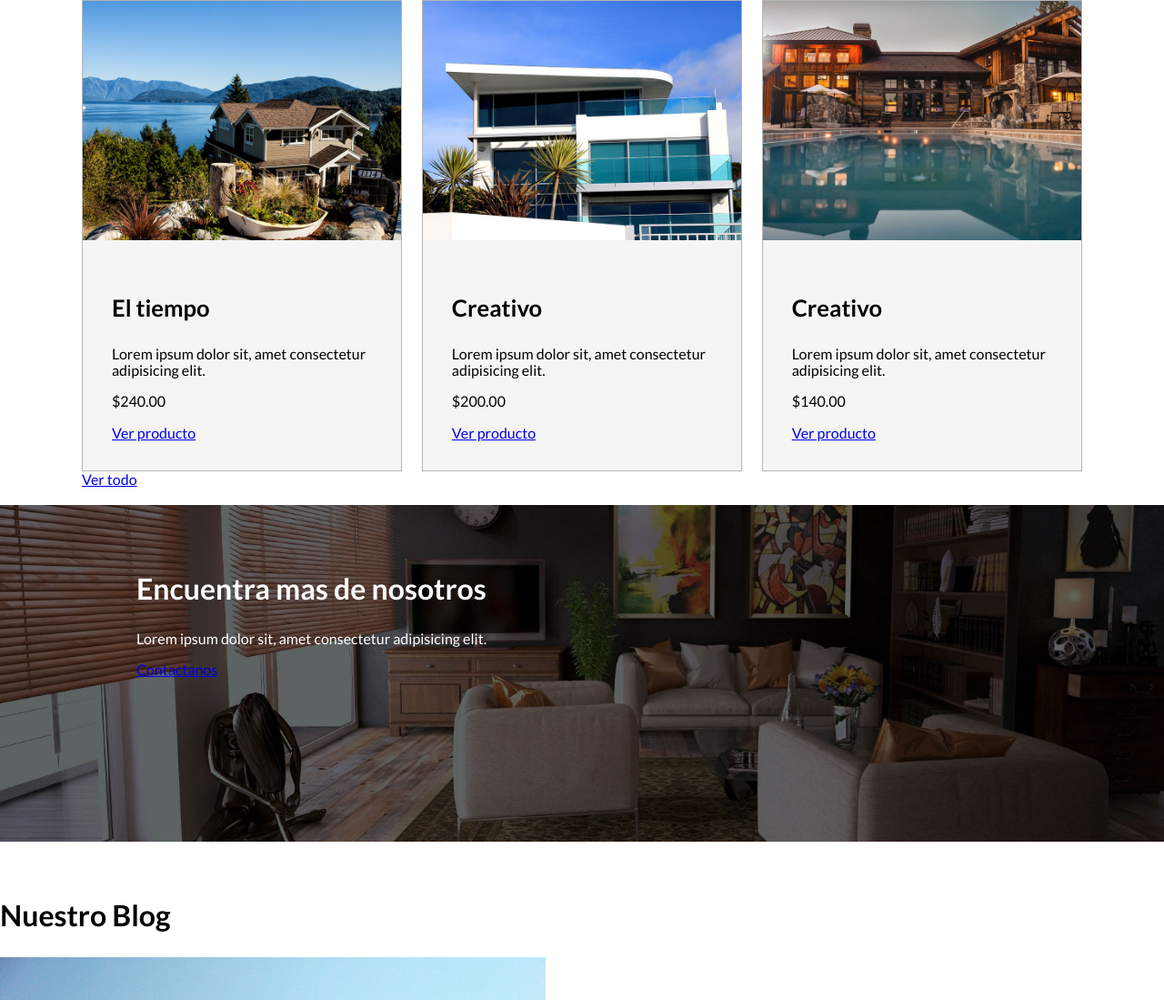
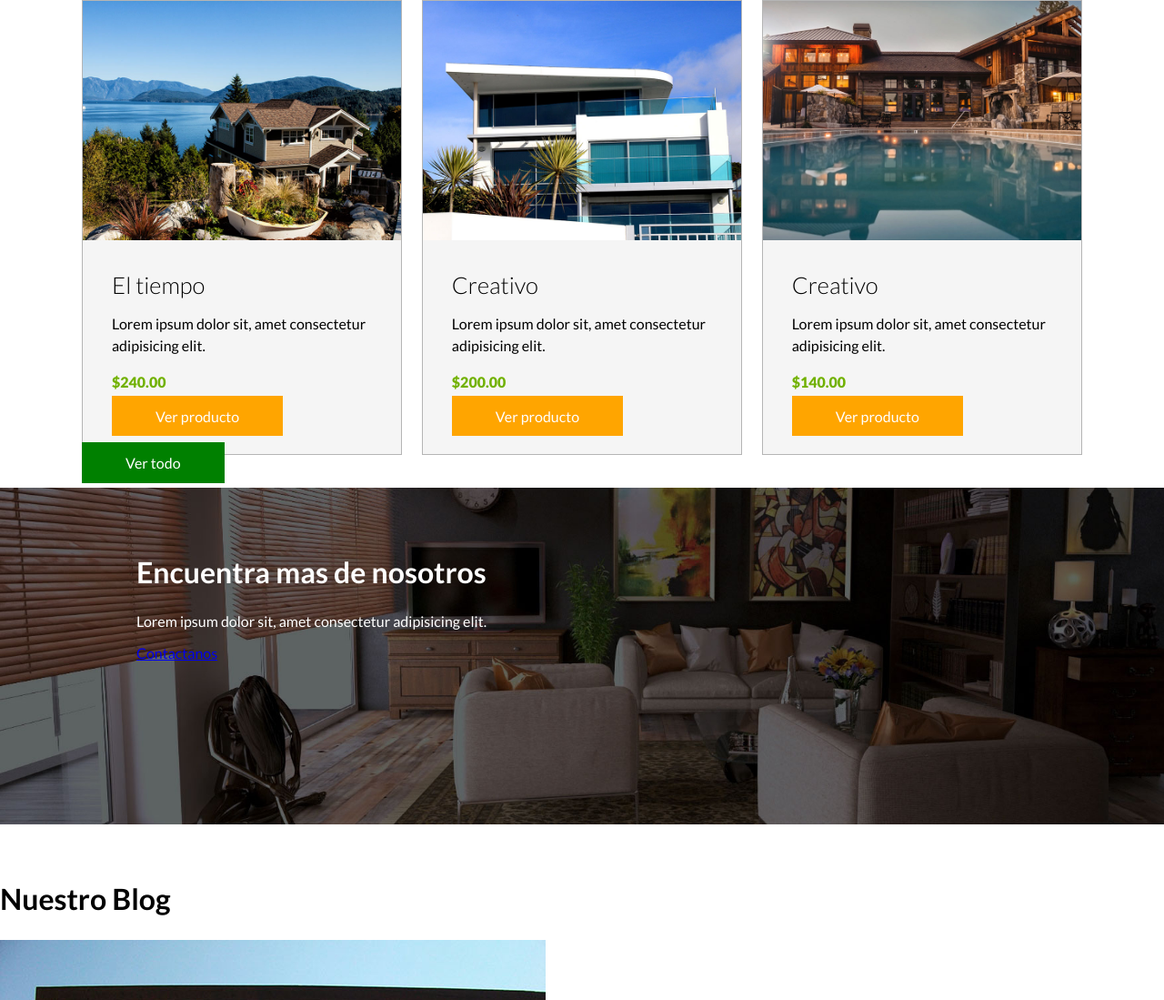
Before and after one commit to JaredAcosta0/BIENESRAICES, a plain HTML site: page index.html in a window 1280 px wide. Shown: the part 1422-2521 px from the top of the page at 91% size. Drawn offline with Linux system fonts and the light colour scheme.

Commit message:
nuevo boton

```diff
--- a/css/styles.css
+++ b/css/styles.css
@@ -52,6 +52,20 @@ h4{
 
 .fw-300{
     font-weight: 300;
+}
+
+.boton{
+    color: white;
+    padding: 0.8rem 3rem;
+    text-decoration: none;
+}
+
+.boton-amarillo{
+    background-color: orange; /* orange*/
+}
+
+.boton-verde{
+    background-color: green; /* Green */
 }
 
 /*Estilos del Header*/
@@ -183,3 +197,16 @@ footer{
 .texto-etiqueta{
     padding: 2rem;
 }
+
+.texto-etiqueta h3{
+    margin: 0;
+}
+
+.texto-etiqueta p{
+    line-height: 1.5;
+}
+
+.precio{
+    color: #71B100;
+    font-weight: 800;
+}
--- a/index.html
+++ b/index.html
@@ -68,35 +68,35 @@
             <div class="etiqueta">
                 <img src="anuncio1.jpg" alt="">
                 <div class="texto-etiqueta">
-                    <h3>El tiempo</h3>
+                    <h3 class="fw-300">El tiempo</h3>
                     <p>Lorem ipsum dolor sit, amet consectetur  adipisicing elit.</p>
-                    <p>$240.00</p>
-                    <a href="#">Ver producto</a>
+                    <p class="precio">$240.00</p>
+                    <a href="#" class="boton boton-amarillo">Ver producto</a>
                 </div>
             </div>
 
             <div class="etiqueta">
                 <img src="anuncio2.jpg" alt="">
                 <div class="texto-etiqueta">
-                    <h3>Creativo</h3>
+                    <h3 class="fw-300">Creativo</h3>
                     <p>Lorem ipsum dolor sit, amet consectetur adipisicing elit.</p>
-                    <p>$200.00</p>
-                    <a href="#">Ver producto</a>
+                    <p class="precio">$200.00</p>
+                    <a href="#" class="boton boton-amarillo">Ver producto</a>
                 </div>
             </div>
 
             <div class="etiqueta">
                  <img src="anuncio3.jpg" alt="">
                  <div class="texto-etiqueta">
-                     <h3>Creativo</h3>
+                     <h3 class="fw-300">Creativo</h3>
                      <p>Lorem ipsum dolor sit, amet consectetur  adipisicing elit.</p>
-                     <p>$140.00</p>
-                     <a href="#">Ver producto</a>
+                     <p class="precio">$140.00</p>
+                     <a href="#" class="boton boton-amarillo">Ver producto</a>
                 </div>
             </div>
 
         </div>
-        <a href="anuncios.html">Ver todo</a>
+        <a href="anuncios.html" class="boton boton-verde">Ver todo</a>
 
     </main>
 
```
